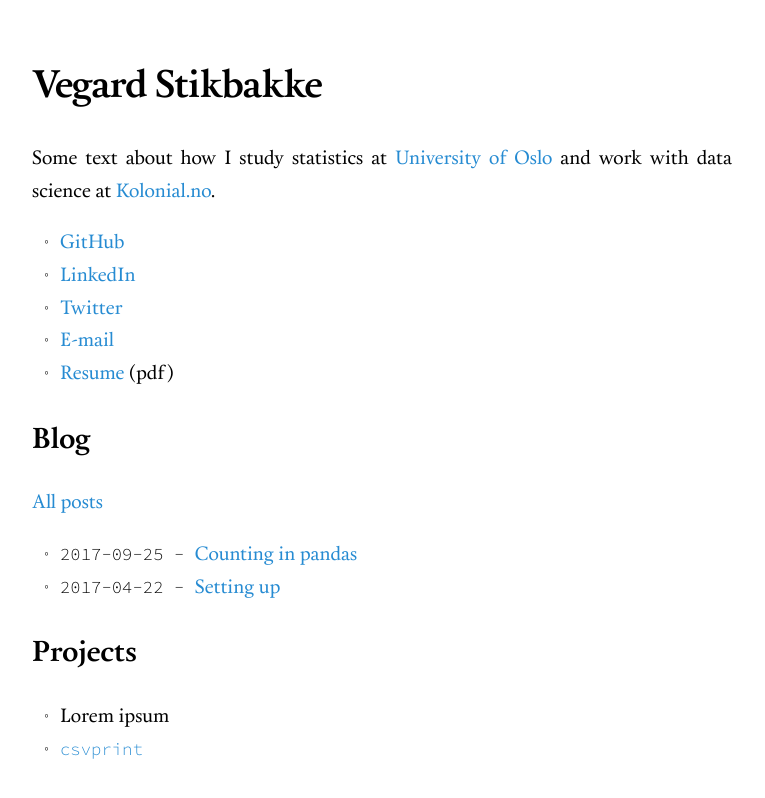
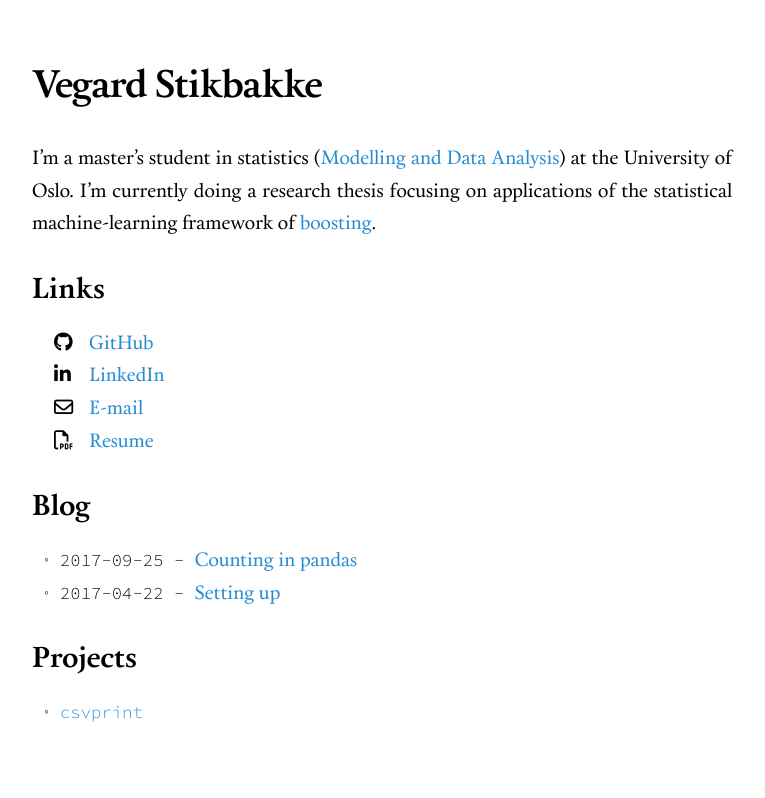
Before and after one commit to vegarsti/vegarsti.github.io, a Jekyll site: the page built from index.md, in a window 1280 px wide. Shown: the top 798 px of the page, without its empty margins (258-1023 px from the left). Built offline with Jekyll 4.4.1, drawn with Linux system fonts in a browser that asks for light colours; nearby versions of some CDN libraries.

Commit message:
Add more info on main page plus styling

```diff
--- a/_includes/head.html
+++ b/_includes/head.html
@@ -10,6 +10,7 @@
   <link rel="alternate" type="application/rss+xml" title="{{ site.title }}" href="{{ "/feed.xml" | prepend: site.baseurl | prepend: site.url }}">
   <link rel="icon" type="image/png" href="/assets/img/favicon.ico" />
   <script type="text/x-mathjax-config"> MathJax.Hub.Config({ TeX: { equationNumbers: { autoNumber: "all" } } }); </script>
+  <script src="https://use.fontawesome.com/ccedab0a9e.js"></script>
   <script type="text/x-mathjax-config">
     MathJax.Hub.Config({
       tex2jax: {
--- a/css/style.scss
+++ b/css/style.scss
@@ -91,13 +91,9 @@ td, th {
   border: 1px solid #e5e5e5;
 }
 
-/* Table header */
+/* Table header color */
 th {
   background-color: #f9f9f9;
-}
-
-.highlight {
-  border-left: 1px #f9f9f9;
 }
 
 .post-meta {
@@ -110,6 +106,7 @@ ul {
   display: block;
   margin: 0;
   padding: 0rem;
+  margin-top: -10px;
 }
 
 li {
@@ -153,3 +150,24 @@ li:before {
     }
   }
 }
+
+#links {
+
+  ul {
+    margin-left: -10px;
+  }
+
+  li:before {
+    content: "";
+    margin-right: 0.5rem;
+  }
+
+  i {
+    padding-top: 7px;
+    position: absolute;
+  }
+
+  a:hover {
+    text-decoration: underline;
+  }
+}
--- a/index.md
+++ b/index.md
@@ -5,21 +5,49 @@ title: Vegard Stikbakke
 
 # Vegard Stikbakke
 
-Some text about how I study statistics at [University of Oslo](http://google.com) and work with data science at [Kolonial.no](http://kolonial.no).
+I'm a master's student in statistics ([Modelling and Data Analysis](http://www.uio.no/english/studies/programmes/modelling-data-analysis/)) at the University of Oslo. I'm currently doing a research thesis focusing on applications of the statistical machine-learning framework of [boosting](https://en.wikipedia.org/wiki/Boosting_(machine_learning)).
 
-- [GitHub](https://github.com/vegarsti)
-- [LinkedIn](https://no.linkedin.com/in/vegardstikbakke)
-- [Twitter](https://twitter.com/vegardstikbakke)
-- [E-mail](mailto:vegard.stikbakke@gmail.com)
-- [Resume](assets/pdf/resume.pdf) (pdf)
+## Links
+
+<!-- Hacky HTML to get list of links with images and decent placement -->
+<div id="links">
+    <ul>
+        <li>
+            <i class="fa fa-github" aria-hidden="true"></i>
+            &nbsp;&nbsp;&nbsp;&nbsp;&nbsp;&nbsp;&nbsp;&nbsp;
+            <a href="https://github.com/vegarsti">GitHub</a>
+        </li>
+        <li>
+            <i class="fa fa-linkedin" aria-hidden="true"></i>
+            &nbsp;&nbsp;&nbsp;&nbsp;&nbsp;&nbsp;&nbsp;&nbsp;
+            <a href="https://no.linkedin.com/in/vegardstikbakke">LinkedIn</a>
+        </li>
+        <li>
+            <i class="fa fa-envelope-o" aria-hidden="true"></i>
+            &nbsp;&nbsp;&nbsp;&nbsp;&nbsp;&nbsp;&nbsp;&nbsp;
+            <a href="mailto:vegard.stikbakke@gmail.com">E-mail</a>
+        </li>
+        <li>
+            <i class="fa fa-file-pdf-o" aria-hidden="true"></i>
+            &nbsp;&nbsp;&nbsp;&nbsp;&nbsp;&nbsp;&nbsp;&nbsp;
+            <a href="assets/pdf/resume.pdf">Resume</a>
+        </li>
+    </ul>
+</div>
+
+<!-- Old list of links
+<i class="fa fa-github" aria-hidden="true"></i> [GitHub](https://github.com/vegarsti)
+<br /><i class="fa fa-linkedin" aria-hidden="true"></i> [LinkedIn](https://no.linkedin.com/in/vegardstikbakke)
+<br /><i class="fa fa-twitter" aria-hidden="true"></i> [Twitter](https://twitter.com/vegardstikbakke)
+<br /><i class="fa fa-envelope-o" aria-hidden="true"></i> [E-mail](mailto:vegard.stikbakke@gmail.com)
+<br /><i class="fa fa-file-pdf-o" aria-hidden="true"></i> [Resume](assets/pdf/resume.pdf)
+-->
 
 ## Blog
 
-[All posts](/blog/)
 {% for post in site.posts limit: 3 %}
 - `{{ post.date | date: "%Y-%m-%d" }} - ` [{{ post.title }}]({{ post.url }}) {% endfor %}
 
 ## Projects
 
-- Lorem ipsum
 - [`csvprint`](http://github.com/vegarsti/csvprint)
```
Lines whose indentation alone changed are shown as unchanged.
